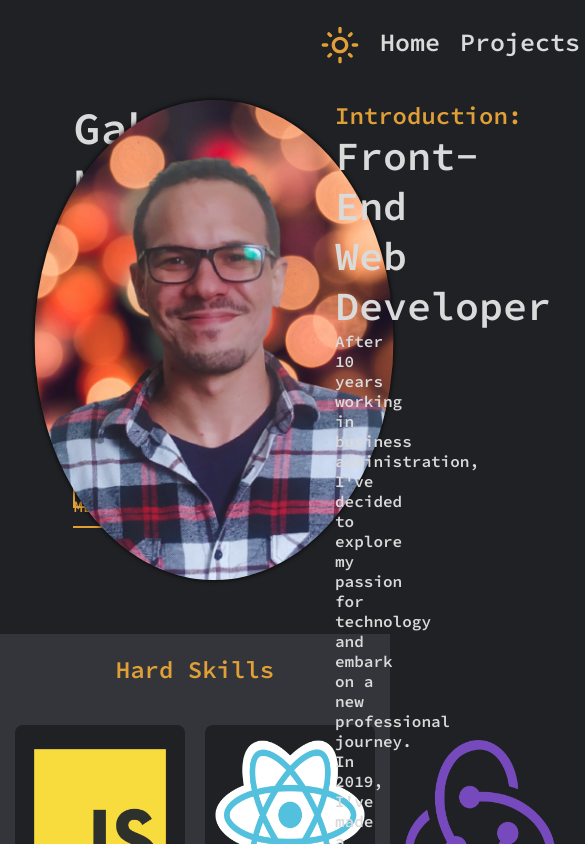
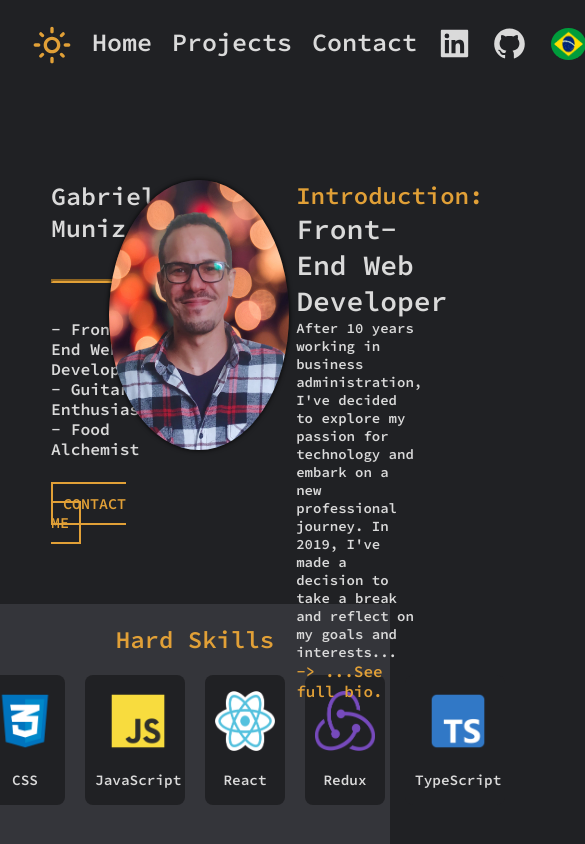
Before and after one commit to GabrielMunizz/portifolio_pessoal, a React (Vite) app in the folder portifolio_web/: page / in a window 390 px wide. Shown: the top 844 px of the page, 585 px wide, since content can reach past the window. Built offline with nearby package versions, Linux system fonts and the light colour scheme.

Commit message:
Style: adiciona responsividade até o tamanho de tela 411 x 731

```diff
--- a/portifolio_web/src/Style/footerStyle.ts
+++ b/portifolio_web/src/Style/footerStyle.ts
@@ -7,7 +7,9 @@ export const Footer = styled.footer`
   align-items: center;
   background-color: ${(props) => props.theme.colors.footer_background};
   width: 100%;
-  height: 100%;
+  min-height: 20.6rem;
+  margin-top: auto;
+
 
   & .hardSkillsContainer {
     display: flex;
@@ -28,4 +30,35 @@ export const Footer = styled.footer`
       height: 25.25rem;
     }
   }
+
+  @media (max-width: 1723px) and (max-height: 1050px) {
+    min-height: 15rem;
+  }
+
+  @media (max-width: 1185px) and (max-height: 805px) {
+    min-height: 13rem;
+
+    & .hardSkillsContainer {
+      margin-top: 10px;
+    }
+  }
+
+  @media (max-width: 768px) and (max-height: 1024px) {
+    margin-top: auto;
+    & .hardSkillsContainer {
+      margin-top: 10px;
+    }
+  }
+
+  @media (max-width: 411px) and (max-height: 731px) {
+    width: 100%;
+    & .hardSkillsContainer {
+      flex-wrap: wrap;
+    }
+
+    & h2 {
+      margin-top: 12px;
+    }
+  }
+
 `;
--- a/portifolio_web/src/Style/globalStyle.ts
+++ b/portifolio_web/src/Style/globalStyle.ts
@@ -10,7 +10,6 @@ export const GlobalStyle = createGlobalStyle`
 
  body {
     width: 100%;
-    height: 100dvh;
     background-color: ${(props) => props.theme.colors.backgroundColor};
     color: ${(props) => props.theme.colors.main_text_color};
     transition: 0.3s ease;
--- a/portifolio_web/src/Style/hardSkillsStyles.ts
+++ b/portifolio_web/src/Style/hardSkillsStyles.ts
@@ -34,4 +34,49 @@ export const HardSkillsCard = styled.div`
     height: 250px;
   }
   }
+
+  @media (max-width: 1723px) and (max-height: 1050px) {
+    width: 150px;
+    height: 180px;
+    font-size: 0.8rem;
+
+    & img {
+    width: 100px;
+    height: 100px;
+    }
+  }
+
+  @media (max-width: 1185px) and (max-height: 805px) {
+    width: 100px;
+    height: 130px;
+    font-size: 0.6rem;
+
+    & img {
+    width: 60px;
+    height: 60px;
+    }
+  }
+
+  @media (max-width: 768px) and (max-height: 1024px) {
+    width: 100px;
+    height: 130px;
+    font-size: 0.6rem;
+
+    & img {
+    width: 60px;
+    height: 60px;
+    }
+  }
+
+  @media (max-width: 411px) and (max-height: 731px) {
+    width: 90px;
+    height: 95px;
+    font-size: 0.5rem;
+    flex-wrap: wrap;
+
+    & img {
+    width: 40px;
+    height: 40px;
+    }
+  }
 `;
--- a/portifolio_web/src/Style/headerStyle.ts
+++ b/portifolio_web/src/Style/headerStyle.ts
@@ -102,4 +102,81 @@ export const Header = styled.header`
       height: 45px;
     }
   }
+
+  @media (max-width: 1930px) and (max-height: 1500px) {
+    padding: 0 14rem;
+  }
+
+  @media (max-width: 1353px) and (max-height: 850px) {
+    padding: 0 10rem;
+  }
+
+  @media (max-width: 1185px) and (max-height: 805px) {
+    height: 70px;
+    padding: 0 8.5rem;
+
+    & .navbar {
+      font-size: 18px;
+    }
+
+    & button {
+      font-size: 30px;
+    }
+
+    & .socialContainer a {
+      font-size: 25px;
+    }
+
+    & .flags img {
+      width: 28px;
+      height: 25px;
+    }
+
+    & .flags {
+      padding-bottom: 1.5rem;
+      margin-left: 1.2rem;
+    }
+  }
+
+  @media (max-width: 768px) and (max-height: 1024px) {
+    padding: 0 4rem 0 2rem;
+  }
+
+  @media (max-width: 411px) and (max-height: 731px) {
+    padding: 0 2rem;
+    height: 50px;
+
+    & .navbar {
+      margin-top: 22px;
+      font-size: 15px;
+      min-width: 15%;
+    }
+
+    & .navbar a {
+      margin-left: 8px;
+    }
+
+    & .socialContainer {
+      margin-left: 1rem;
+      min-width: 10%;
+    }
+
+    & .socialContainer a {
+      font-size: 20px;
+    }
+
+    & .flags {
+      padding-bottom: 1.7rem;
+      margin-left: 0.5rem;
+    }
+
+    & .flags img {
+      width: 22px;
+      height: 19px;
+    }
+
+    & button {
+      font-size: 22px;
+    }
+  }
 `;
--- /dev/null
+++ b/portifolio_web/src/Style/homeStyle.ts
@@ -0,0 +1,19 @@
+import styled from 'styled-components';
+
+export const Home = styled.section`
+  display: flex;
+  flex-direction: column;
+  min-height: calc(100vh - 100px);
+
+  @media (min-width: 4860px) and (min-height: 1495px) {
+    min-height: calc(100vh - 200px);
+  }
+
+  @media (max-width: 768px) and (max-height: 1024px) {
+    min-height: calc(100vh - 100px);
+  }
+
+  @media (max-width: 411px) and (max-height: 731px) {
+    min-height: calc(100vh - 50px);
+  }
+`
--- a/portifolio_web/src/Style/mainStyle.ts
+++ b/portifolio_web/src/Style/mainStyle.ts
@@ -67,7 +67,130 @@ export const Main = styled.main`
     & .introContainer h4, a {
       font-size: 25px;
     }
+  }
 
+  @media (max-width: 1723px) and (max-height: 1050px) {
+    & .imgContainer {
+      min-width: 55%;
+    }
+
+    & .imgContainer img {
+      width: 300px;
+      height: 400px
+    }
+
+    & .introContainer {
+      max-width: 23%;
+    }
+  }
+
+  @media (max-width: 1353px) and (max-height: 850px) {
+
+    & .imgContainer {
+      min-width: 50%;
+    }
+
+    & .imgContainer img {
+      width: 250px;
+      height: 350px
+    }
+
+    & .introContainer {
+      max-width: 30%;
+    }
+
+    & .introContainer h1 {
+     font-size: 35px;
+    }
+  }
+
+  @media (max-width: 1185px) and (max-height: 805px) {
+    & .introContainer h1 {
+     font-size: 28px;
+    }
+
+    & .introContainer h4 {
+     font-size: 14px;
+    }
+
+    & .mainContent {
+      height: 28rem;
+    }
+
+    & .imgContainer {
+      min-width: 50%;
+    }
+
+    & .imgContainer img {
+      width: 210px;
+      height: 300px
+    }
+  }
+
+  @media (max-width: 1024px) and (max-height: 720px) {
+    & .introContainer {
+        max-width: 35%
+    }
+  }
+
+  @media (max-width: 768px) and (max-height: 1024px) {
+    margin-top: 5rem;
+
+    & .mainContent {
+      height: 24rem;
+      transform: translateX(0);
+    }
+
+    & .introContainer {
+        max-width: 42%;
+        margin-left: 10%;
+    }
+
+    & .introContainer h1 {
+     font-size: 28px;
+    }
+
+    & .introContainer h4 {
+     font-size: 14px;
+    }
+
+    & .imgContainer {
+      min-width: 40%;
+    }
+
+    & .imgContainer img {
+      width: 180px;
+      height: 270px
+    }
+  }
+
+  @media (max-width: 411px) and (max-height: 731px) {
+    margin-top: 20px;
+    padding: 0 1rem;
+
+
+    & .imgContainer img {
+      width: 100px;
+      height: 160px;
+      border-radius: 5%;
+    }
+
+    & .introContainer {
+        max-width: 42%;
+        margin-left: 8%;
+    }
+
+    & .introContainer h1 {
+     font-size: 18px;
+    }
+
+    & .introContainer h2, a {
+     font-size: 12px;
+    }
+
+    & .introContainer h4 {
+      font-size: 10px;
+    }
   }
 `;
 
@@ -122,6 +245,66 @@ export const Aside = styled.aside`
         font-size: 30px;
     }
   }
+
+  @media (max-width: 1353px) and (max-height: 850px) {
+    min-width: 25%;
+
+    & .nameContainer h1 {
+        font-size: 35px;
+    }
+
+    & .professionalContainer {
+        font-size: 14px;
+    }
+
+    & .contactContainer {
+        font-size: 15px;
+    }
+  }
+
+  @media (max-width: 1185px) and (max-height: 805px) {
+    height: 23rem;
+  }
+
+  @media (max-width: 1024px) and (max-height: 720px) {
+    & .nameContainer h1 {
+        font-size: 30px;
+    }
+  }
+
+  @media (max-width: 768px) and (max-height: 1024px) {
+    height: 22rem;
+    margin-left: 5%;
+
+    & .nameContainer h1 {
+        font-size: 25px;
+    }
+
+    & .professionalContainer {
+        font-size: 14px;
+    }
+
+    & .contactContainer {
+        font-size: 15px;
+    }
+  }
+
+  @media (max-width: 411px) and (max-height: 731px) {
+    margin-left: 0;
+    min-width: 30%;
+
+    & .nameContainer h1 {
+        font-size: 20px;
+    }
+
+    & .contactContainer a {
+        font-size: 12px;
+    }
+
+    & .professionalContainer h3 {
+        font-size: 12px;
+    }
+  }
 `;
 
 export const H2 = styled.h2`
--- a/portifolio_web/src/Style/styles.ts
+++ b/portifolio_web/src/Style/styles.ts
@@ -3,6 +3,14 @@ import { styled } from 'styled-components';
 
 export const H2 = styled.h2`
   color: ${(props) => props.theme.colors.text_details};
+
+  @media (max-width: 1185px) and (max-height: 805px) {
+    font-size: 16px
+  }
+
+  @media (max-width: 411px) and (max-height: 731px) {
+    font-size: 14px;
+  }
 `;
 
 export const ContactSection = styled.section`
--- a/portifolio_web/src/pages/Home.tsx
+++ b/portifolio_web/src/pages/Home.tsx
@@ -1,12 +1,13 @@
 import Main from '../components/Main';
 import Footer from '../components/Footer';
+import * as S from '../Style/homeStyle'
 
 const Home = () => {
   return(
-    <>
+    <S.Home>
       <Main />
       <Footer />
-    </>
+    </S.Home>
   )
 }
 
```
